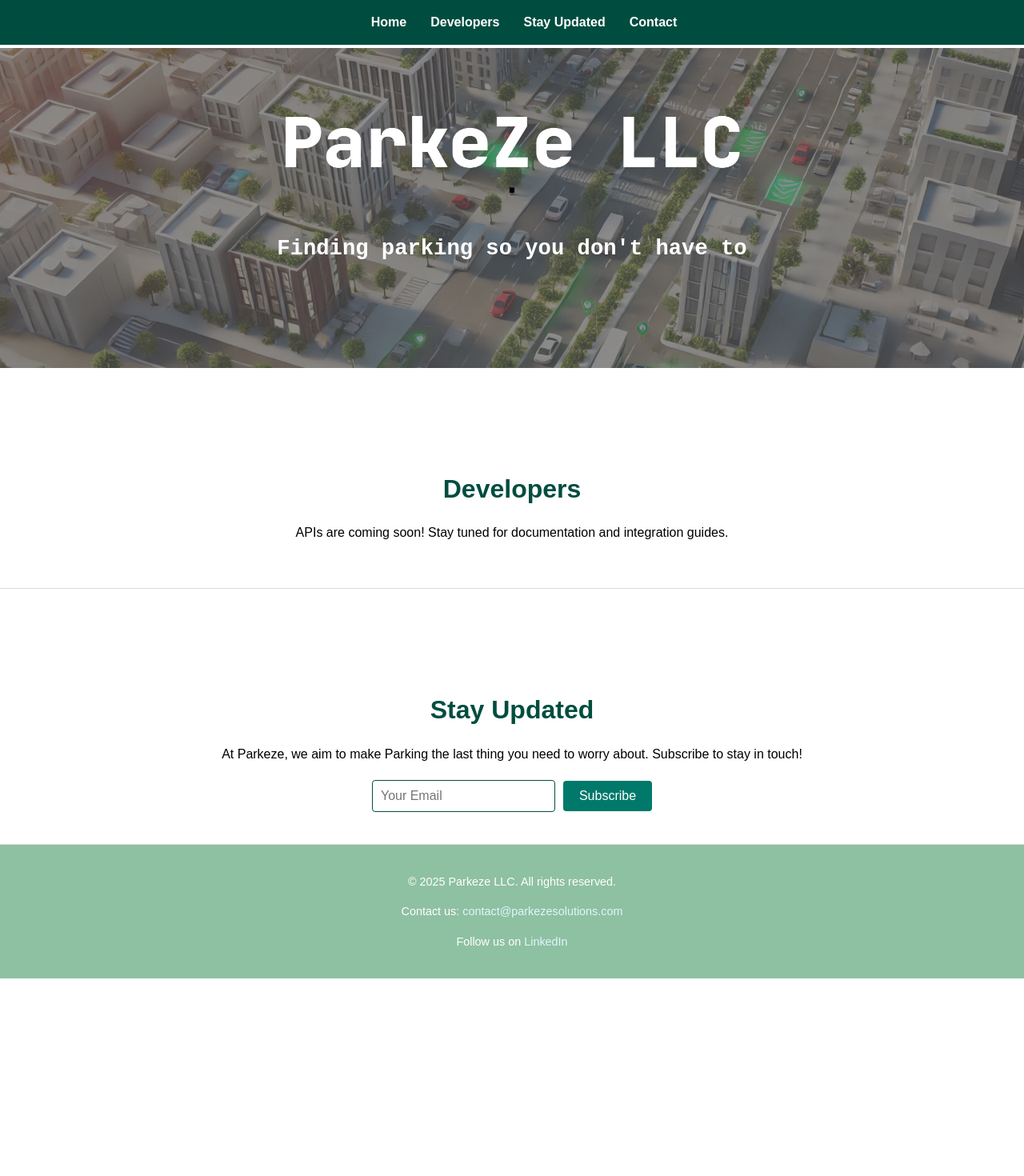
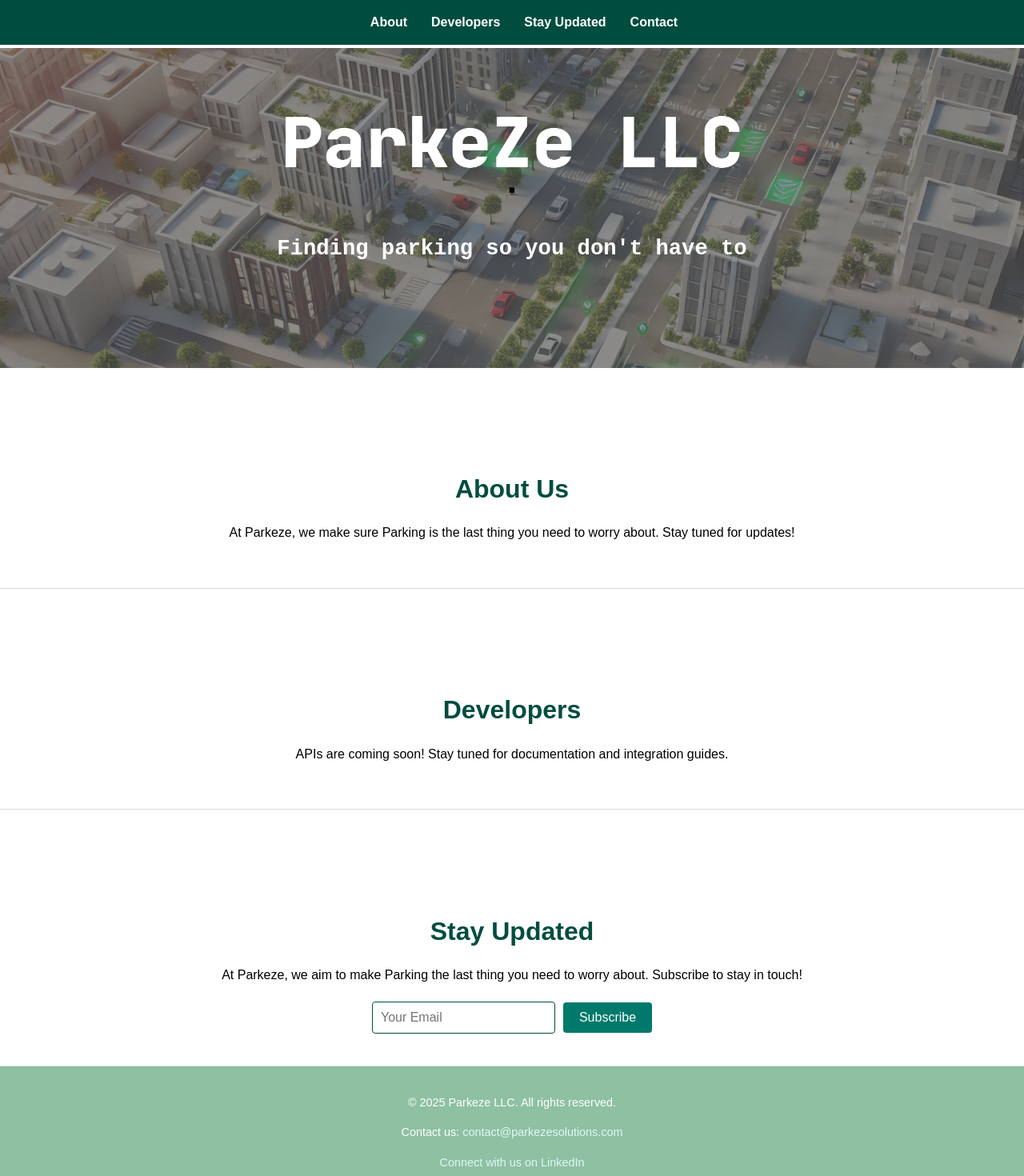
Before and after one commit to parkezesolutions/parkezesolutions.github.io, a React (Create React App) app: page / in a window 1280 px wide. Shown: the top 1470 px of the page at 80% size. Before the commit the page ends 1223 px from the top, so only its background shows below. Built offline with nearby package versions, Linux system fonts and the light colour scheme.

Commit message:
Fix navbar refs

```diff
--- a/src/App.js
+++ b/src/App.js
@@ -7,9 +7,9 @@ function App() {
       {/* Navigation Bar */}
       <nav className="navbar">
         <ul>
-          <li><a href="#">Home</a></li>
+          <li><a href="#about">About</a></li>
           <li><a href="#developers">Developers</a></li>
-          <li><a href="#stay-updated">Stay Updated</a></li>
+          <li><a href="#subscribe">Stay Updated</a></li>
           <li><a href="#contact">Contact</a></li>
         </ul>
       </nav>
@@ -20,14 +20,20 @@ function App() {
         <p> Finding parking so you don't have to</p>
       </header>
 
-      {/* Placeholder for APIs */}
-      <section className="api-section" id="developers">
+      {/* About Section */}
+      <section id="about" className="about">
+        <h2>About Us</h2>
+        <p>At Parkeze, we make sure Parking is the last thing you need to worry about. Stay tuned for updates!</p>
+      </section>
+
+      {/* API Section */}
+      <section id="developers" className="api-section">
         <h2>Developers</h2>
         <p>APIs are coming soon! Stay tuned for documentation and integration guides.</p>
       </section>
 
-      {/* Coming Soon Section */}
-      <section className="coming-soon" id="stay-updated">
+      {/* Stay Updated Section */}
+      <section id="subscribe" className="coming-soon">
         <h2>Stay Updated</h2>
         <p>At Parkeze, we aim to make Parking the last thing you need to worry about. Subscribe to stay in touch!</p>
         <form className="subscribe-form">
@@ -37,10 +43,10 @@ function App() {
       </section>
 
       {/* Footer */}
-      <footer className="footer" id="contact">
+      <footer id="contact" className="footer">
         <p>&copy; 2025 Parkeze LLC. All rights reserved.</p>
         <p>Contact us: <a href="mailto:contact@parkezesolutions.com">contact@parkezesolutions.com</a></p>
-        <p>Follow us on <a href="https://www.linkedin.com/company/parkeze/" target="_blank" rel="noopener noreferrer">LinkedIn</a></p>
+        <p><a href="https://www.linkedin.com/company/parkeze/" target="_blank" rel="noopener noreferrer">Connect with us on LinkedIn</a></p>
       </footer>
     </div>
   );
```
